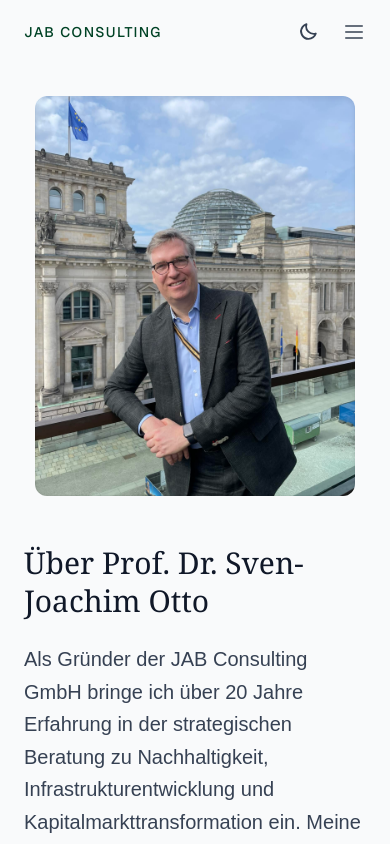
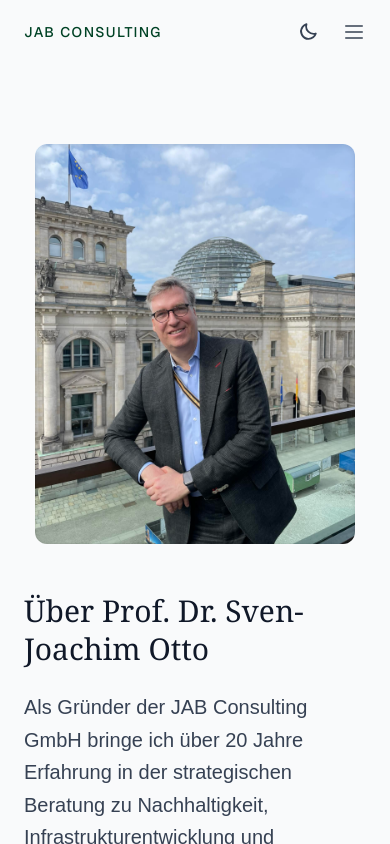
Before and after one commit to fled-dev/jabconsulting-web, a Next.js app: page /ueber-mich in a window 390 px wide. Shown: the top 844 px of the page. Built offline with nearby package versions, Linux system fonts and the light colour scheme.

Commit message:
spacing improved

```diff
--- a/src/app/ueber-mich/page.tsx
+++ b/src/app/ueber-mich/page.tsx
@@ -26,7 +26,7 @@ export default function UeberMichPage() {
   return (
     <main>
       {/* Hero Section */}
-      <section className="relative pt-24 md:pt-32 pb-16 md:pb-20 bg-gray-50 dark:bg-gray-850 overflow-hidden">
+      <section className="relative pt-36 md:pt-32 pb-16 md:pb-20 bg-gray-50 dark:bg-gray-850 overflow-hidden">
         {/* Background gradient */}
         <div className="absolute inset-0 bg-gradient-to-b from-white to-gray-50 dark:from-gray-900 dark:to-gray-800/80 -z-10" />
 
```
